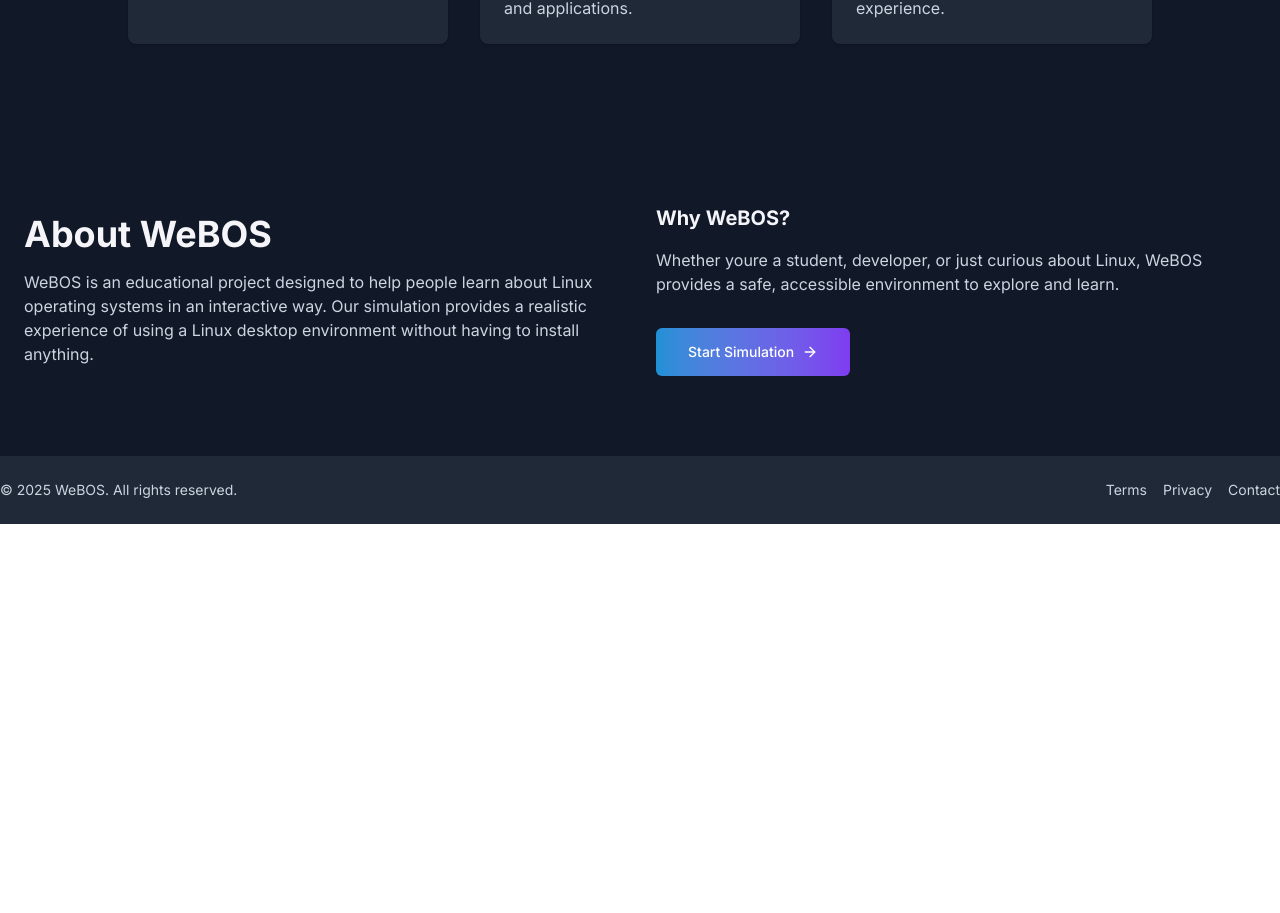
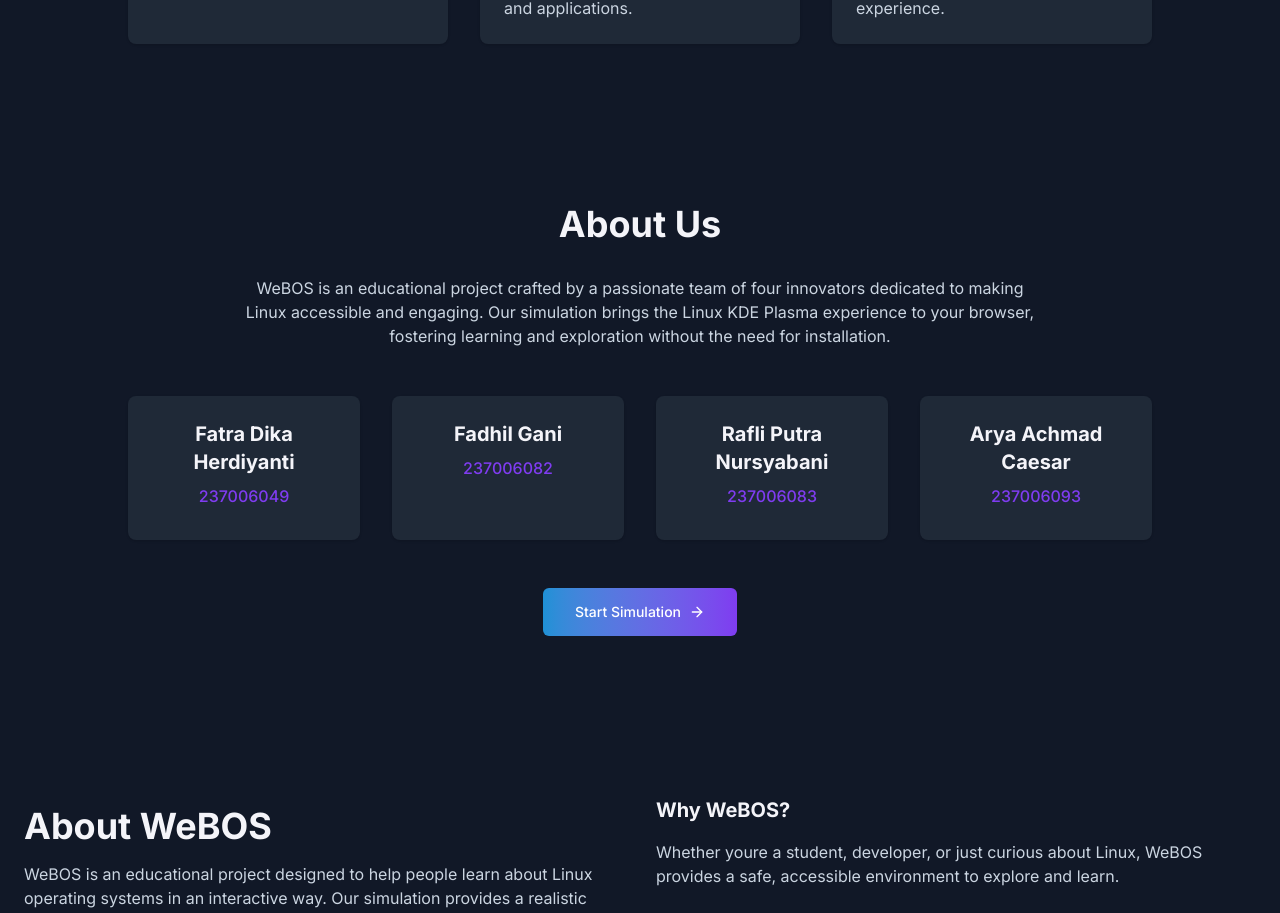
Before and after one commit to aryacaesars/webos-SO, a Next.js app: page / in a window 1280 px wide. Shown: the part 1040-1953 px from the top of the page. Before the commit the page ends 1564 px from the top, so only its background shows below. Built offline with nearby package versions, Linux system fonts and the light colour scheme.

Commit message:
add About Us section with team member details and simulation link

```diff
--- a/app/page.js
+++ b/app/page.js
@@ -130,6 +130,55 @@
         </div>
       </section>
 
+{/* About us */}
+<section id="about us" className="w-full py-20 bg-[#111827]">
+  <div className="container mx-auto px-4 md:px-6">
+    <h2 className="text-3xl font-bold sm:text-4xl text-center mb-8">About Us</h2>
+    <p className="text-[#CBD5E1] max-w-[800px] mx-auto text-center mb-12">
+      WeBOS is an educational project crafted by a passionate team of four innovators dedicated to making Linux accessible and engaging. Our simulation brings the Linux KDE Plasma experience to your browser, fostering learning and exploration without the need for installation.
+    </p>
+    <div className="grid gap-8 md:grid-cols-2 lg:grid-cols-4 max-w-5xl mx-auto">
+      {[
+        {
+          nama: "Fatra Dika Herdiyanti",
+          npm: "237006049",
+
+        },
+        {
+          nama: "Fadhil Gani",
+          npm: "237006082",
+
+        },
+        {
+          nama: "Rafli Putra Nursyabani",
+          npm: "237006083",
+
+        },
+        {
+          nama: "Arya Achmad Caesar",
+          npm: "237006093",
+
+        },
+      ].map((member, idx) => (
+        <div key={idx} className="bg-[#1F2937] p-6 rounded-lg shadow text-center">
+          <h3 className="text-xl font-bold text-[#F4F4F9] mb-2">{member.nama}</h3>
+          <p className="text-[#7F3CF0] font-medium mb-2">{member.npm}</p>
+          <p className="text-[#CBD5E1] text-sm">{member.description}</p>
+        </div>
+      ))}
+    </div>
+    <div className="text-center mt-8">
+      <Link
+        href="/simulation"
+        className="inline-flex mt-4 h-12 items-center justify-center rounded-md bg-gradient-to-r from-[#1E91D6] to-[#7F3CF0] px-8 text-sm font-medium text-white hover:brightness-110"
+      >
+        Start Simulation
+        <ArrowRight className="ml-2 h-4 w-4" />
+      </Link>
+    </div>
+  </div>
+</section>
+
       {/* About */}
       <section id="about" className="w-full py-20 bg-[#111827]">
         <div className="container mx-auto px-4 md:px-6 grid gap-8 lg:grid-cols-2 items-center">
```
